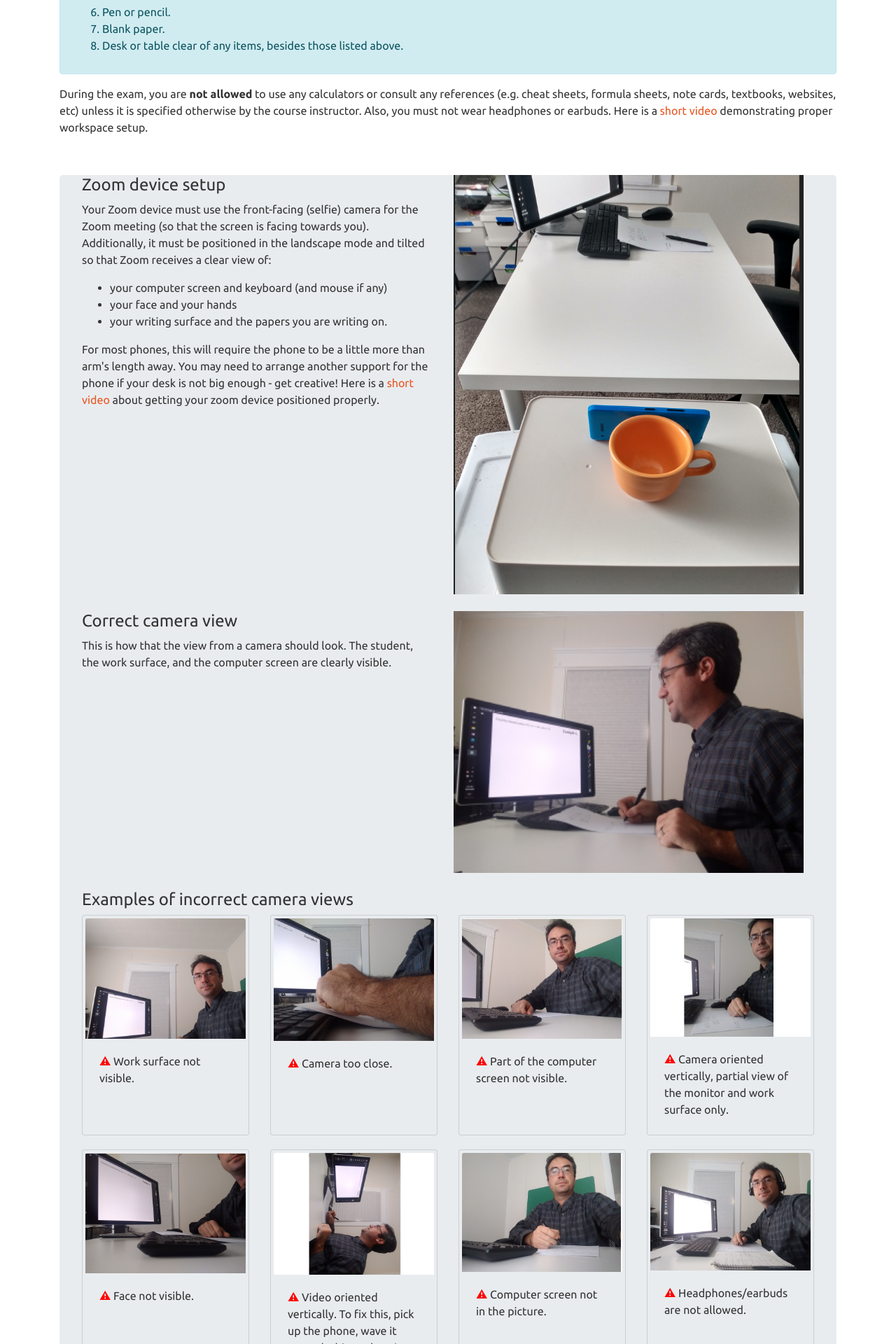
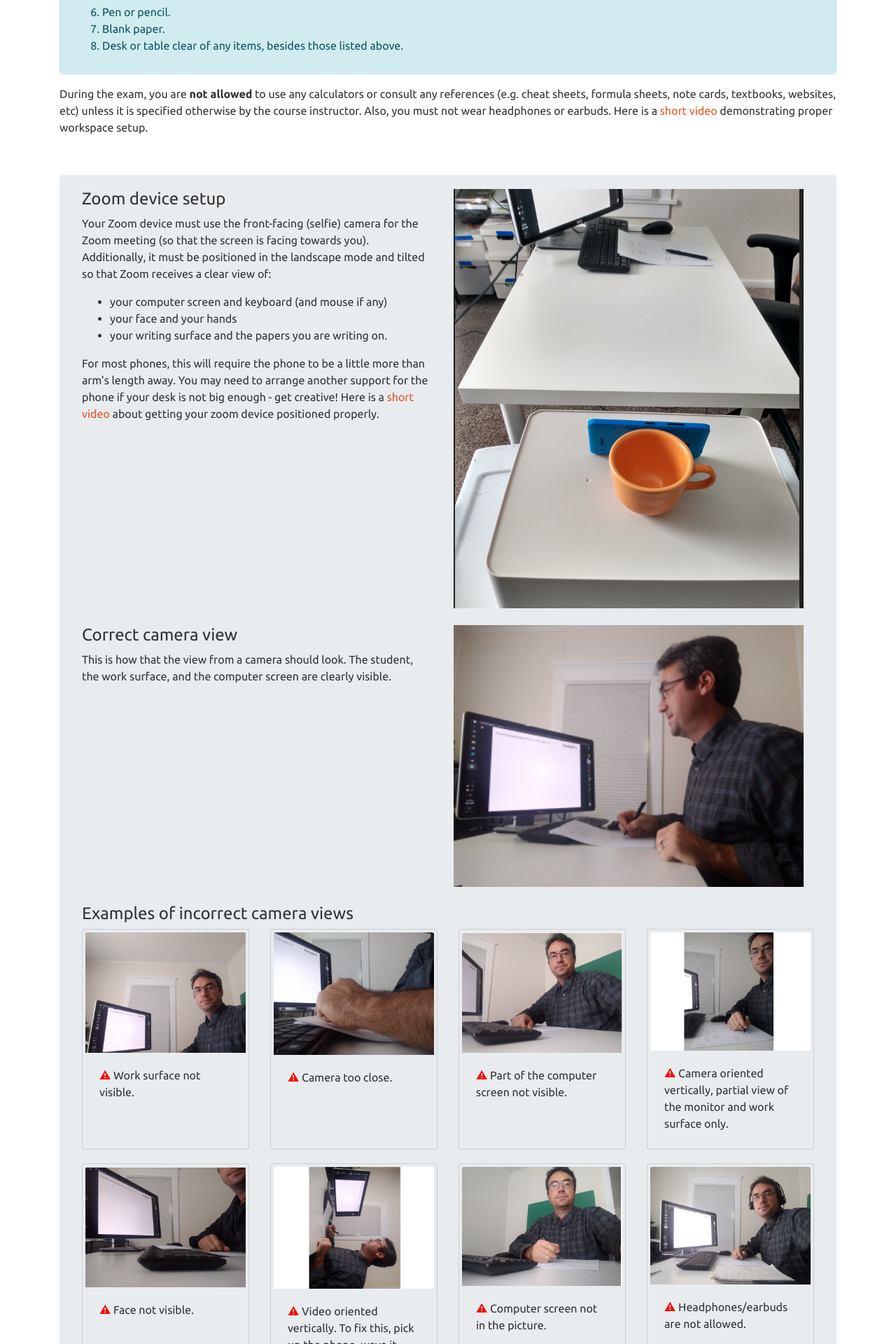
Before and after one commit to ub-math/exam_guides, a Jekyll site: the page built from docs/index.md, in a window 1280 px wide. Shown: the part 2154-4074 px from the top of the page at 70% size. Built offline with Jekyll 4.4.1, drawn with Linux system fonts in a browser that asks for light colours.

Commit message:
Update index.md

```diff
--- a/docs/index.md
+++ b/docs/index.md
@@ -114,7 +114,7 @@ demonstrating proper workspace setup.
 
 <br/>
 
-<div class="jumbotron" style="padding-top:0">
+<div class="jumbotron" style="padding-top:20px; padding-bottom:20px;">
 <div class="container" style="padding-left:0">
     <div class="row">
         <div class="col-lg">
```
